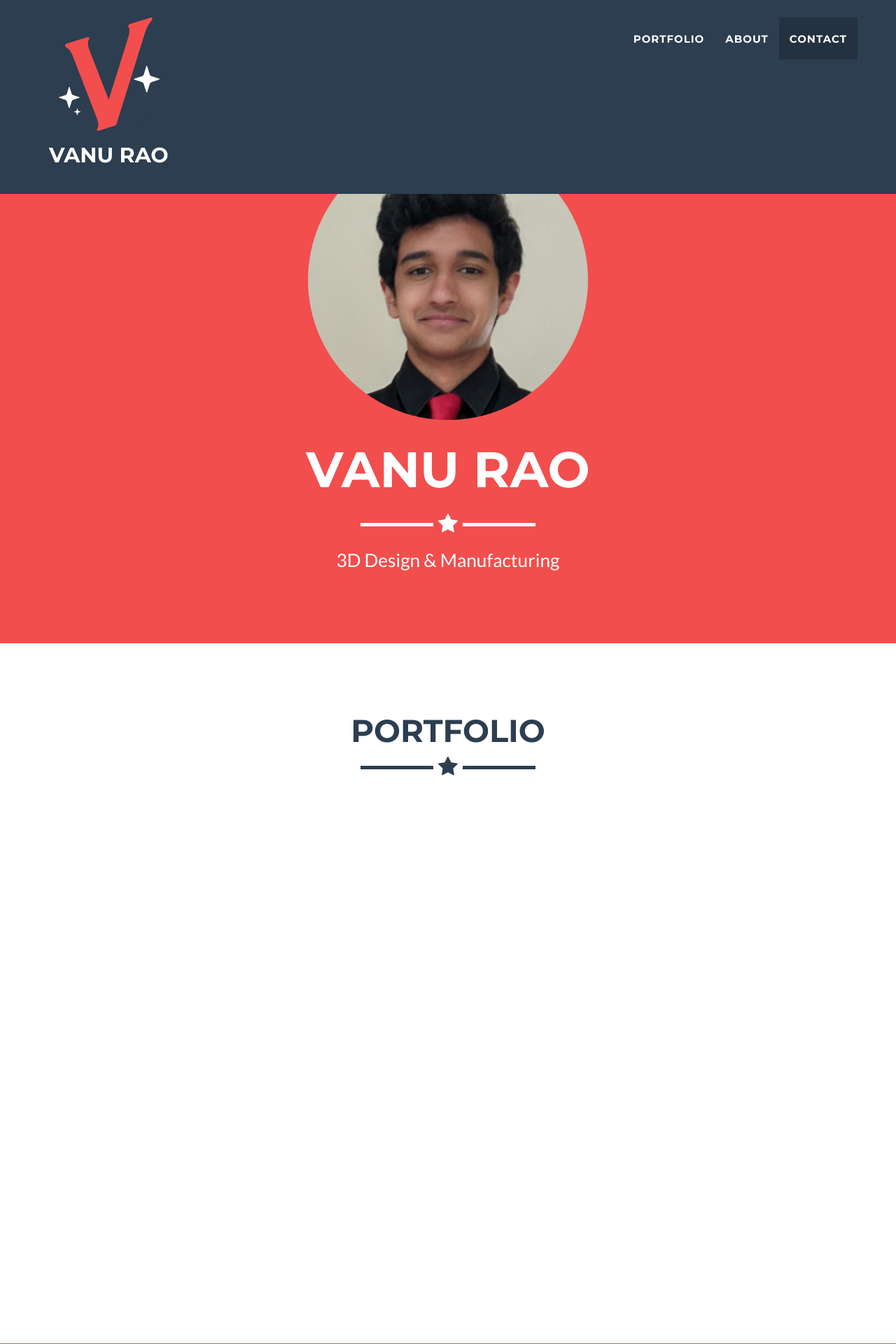
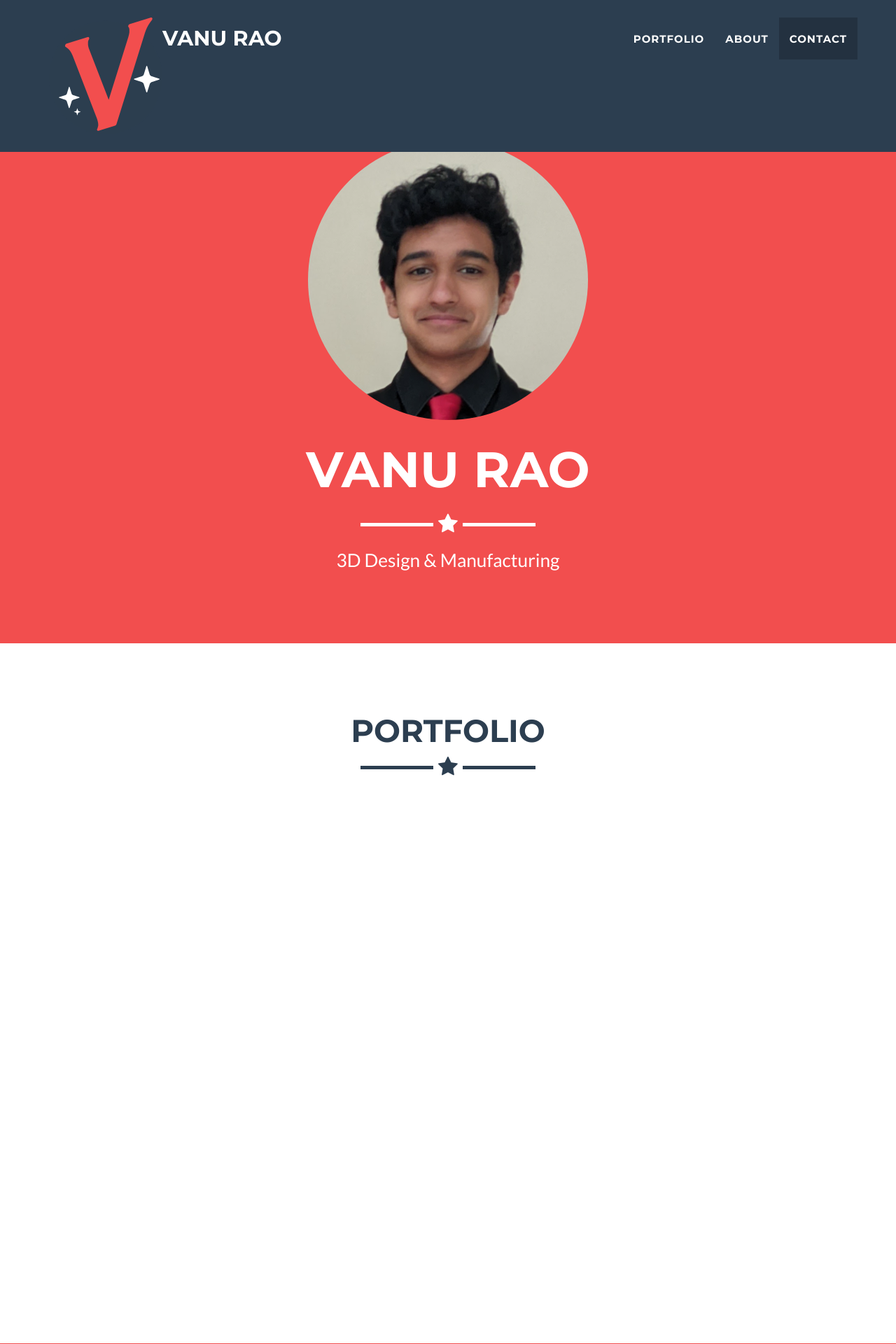
Before and after one commit to raovanu/surohv.github.io, a Jekyll site: the page built from _posts/2014-7-18-project-8.markdown, in a window 1280 px wide. Shown: the top 1920 px of the page at 70% size. Built offline with Jekyll 4.4.1, drawn with Linux system fonts in a browser that asks for light colours.

Commit message:
Update nav.html

```diff
--- a/_includes/nav.html
+++ b/_includes/nav.html
@@ -9,7 +9,7 @@
                     <span class="icon-bar"></span>
                     <span class="icon-bar"></span>
                 </button>
-                <img class="img-responsive" src="img/favicon.png" />
+                <img class="img-responsive" src="img/favicon.png" style="float: left;" />
                 <a class="navbar-brand" href="#page-top">{{ site.title }}</a>
             </div>
 
```
